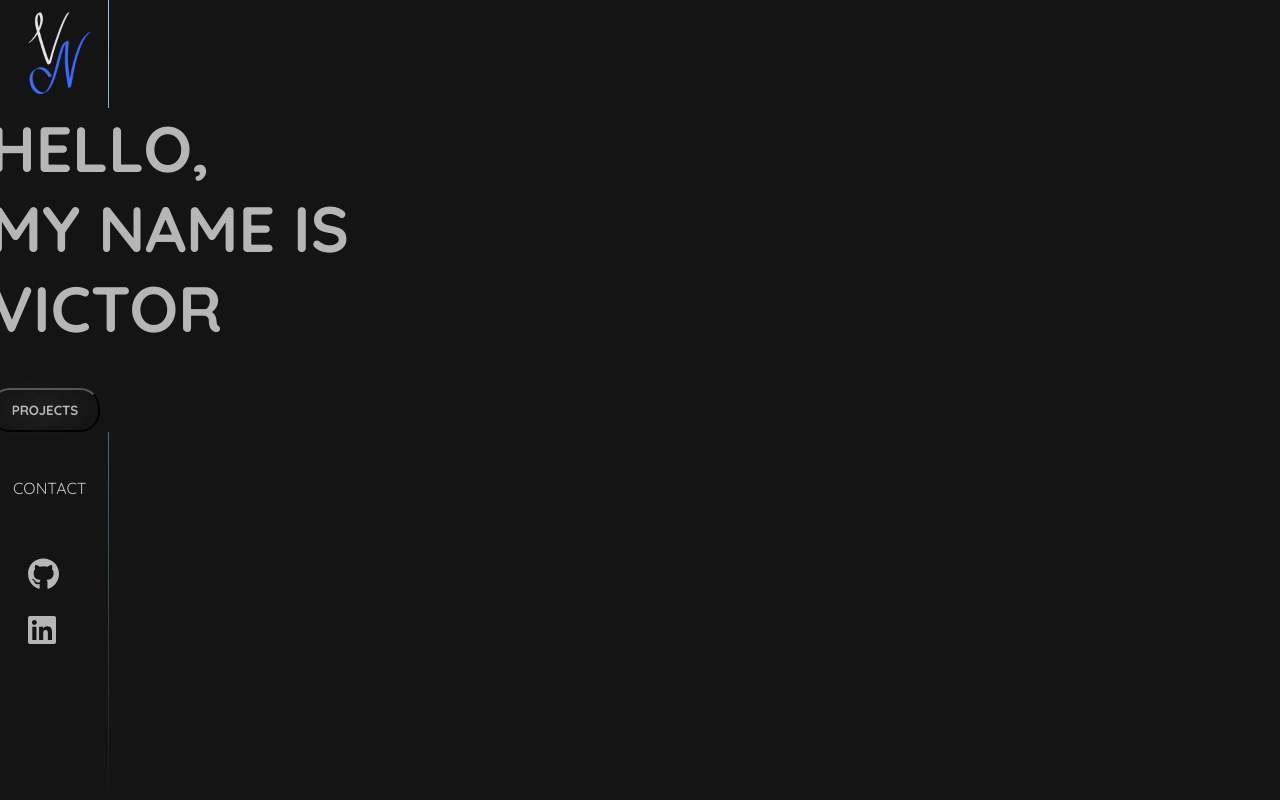
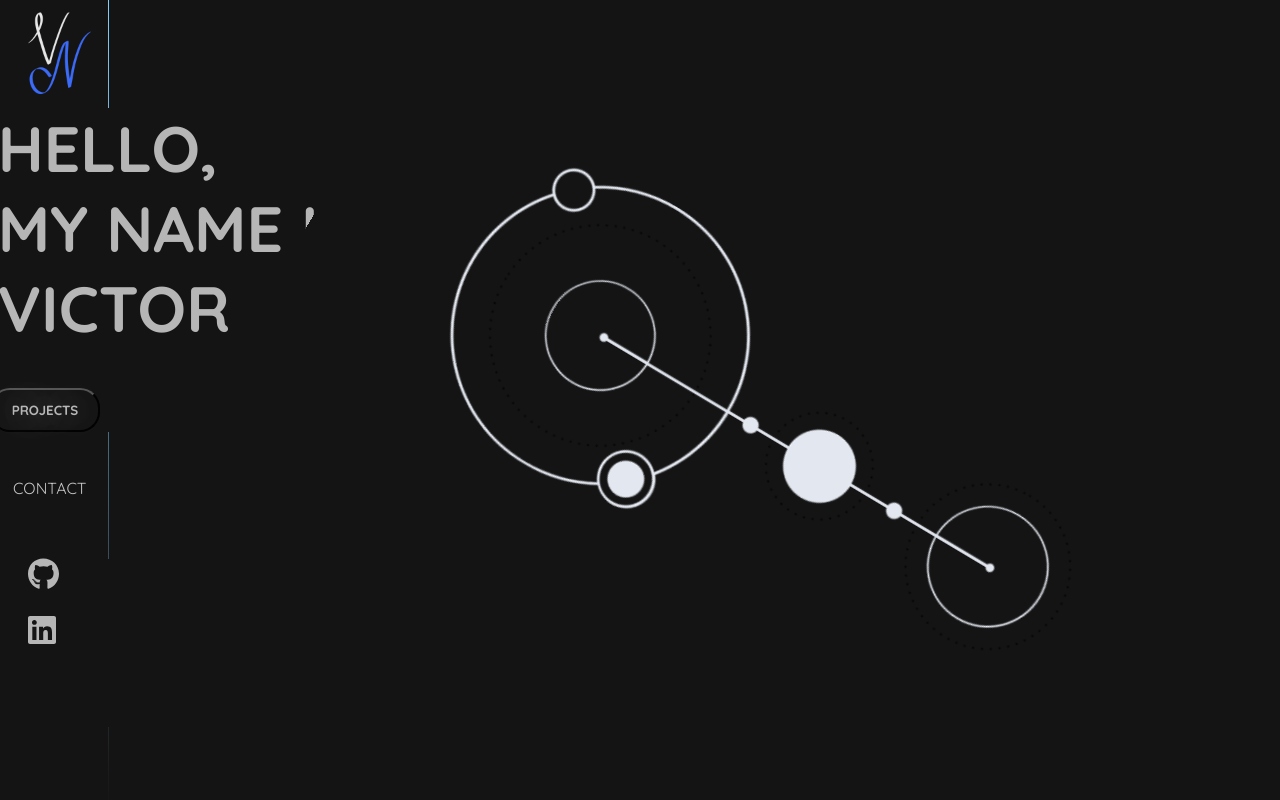
Before and after one commit to PC-Vic/Victor-Nieves-Dev-Site, a React (Vite) app: page / in a window 1280 px wide. Built offline with nearby package versions, Linux system fonts and the light colour scheme.

Commit message:
added animations to homepage

```diff
--- a/Develop/src/components/Home.jsx
+++ b/Develop/src/components/Home.jsx
@@ -1,5 +1,8 @@
 import React from 'react';
 import { useNavigate } from 'react-router-dom';
+import 'animate.css';
+import Shape from '../assets/roundShapes.png';
+
 
 const Home = () => {
     const navigate = useNavigate()
@@ -8,9 +11,10 @@ const Home = () => {
         <div className="home-container">
             <div className="home">
                 <div className="text-container">
-                    <h1>HELLO,</h1>
-                    <h1>MY NAME IS</h1>
-                    <h1>VICTOR</h1>
+                    <img src={Shape} alt="shapes" className="round-shapes" />
+                    <h1 className='animate-hello'>HELLO,</h1>
+                    <h1 className='animate-my-name'>MY NAME IS</h1>
+                    <h1 className='animate-vic'>VICTOR</h1>
                 </div>
                     <button className="projects-btn" onClick={() => { navigate('/projects')}}>PROJECTS</button>
             </div>
--- a/Develop/src/index.css
+++ b/Develop/src/index.css
@@ -87,6 +87,68 @@ body, html {
   font-size: xx-large;
 }
 
+/* shapes home page */
+
+@keyframes spin {
+  from {
+    transform: rotate(0deg);
+  }
+  to {
+    transform: rotate(360deg);
+  }
+}
+
+/* Apply the animation to the image */
+.round-shapes {
+  position: fixed;
+  right: 60px;
+  top: 10px;
+  width: 1000px; /* Adjust the image size */
+  animation: spin 64s linear; /* Apply the clockwise spin animation */
+}
+
+
+/* Animate Hello */
+.animate-hello {
+  display: inline-block;
+  margin: 0 0.5rem;
+  animation: bounce;
+  animation-duration: 2s;
+}
+
+/* Animate My Name is */
+.animate-my-name {
+  display: inline-block;
+  margin: 0 0.5rem;
+  animation: flipinX;
+  animation-duration: 2s;
+}
+
+/* Define the @keyframes rule for flipinX */
+@keyframes flipinX {
+  from {
+    transform: perspective(400px) rotateX(90deg);
+    opacity: 0;
+  }
+  to {
+    transform: perspective(400px) rotateX(0deg);
+    opacity: 1;
+  }
+}
+
+/* Apply the animation to the .animate-my-name class */
+.animate-my-name {
+  display: inline-block;
+  margin: 0 0.5rem;
+  animation: flipinX 1s ease-out; /* Specify the animation name, duration, and timing function */
+}
+
+.animate-vic {
+  display: inline-block;
+  margin: 0 0.5rem;
+  animation: flipinX 3s ease-out; /* Specify the animation name, duration, and timing function */
+}
+
 
 .projects-btn {
   margin-top: 40px;
@@ -131,10 +193,9 @@ body, html {
   border-radius: 10px;
   font-weight: bolder;
   transition: all 0.2s ease 0s;
-  box-shadow: #f2f2f2 0px 0px 80px;
+  box-shadow: rgb(54, 54, 228) 0px 0px 20px;
   font-weight: bolder;
   transform: scale(1.1);
-  color: rgb(54, 54, 228);
 }
 
 /* About page */
--- a/package.json
+++ b/package.json
@@ -13,6 +13,7 @@
     "@fortawesome/free-brands-svg-icons": "^6.4.2",
     "@fortawesome/free-solid-svg-icons": "^6.4.2",
     "@fortawesome/react-fontawesome": "^0.2.0",
+    "animate.css": "^4.1.1",
     "babel-plugin-macros": "^3.1.0",
     "react": "^18.2.0",
     "react-dom": "^18.2.0",
```
Also changed, not shown: Develop/src/assets/roundShapes.png (added), 1 other file (tests, documents, lock files or other folders).
